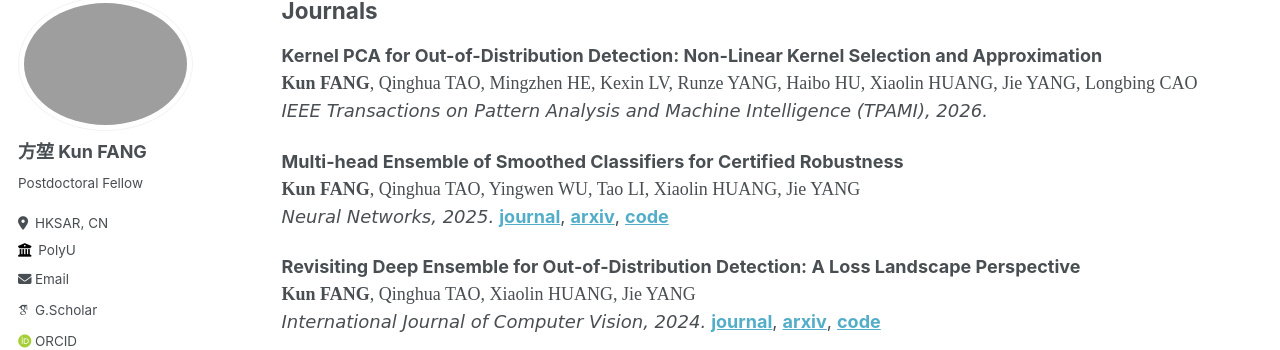
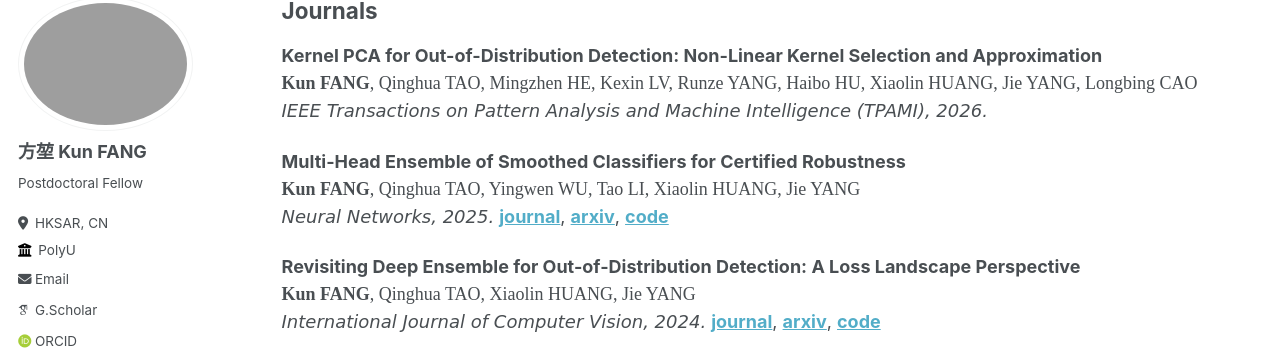
Before and after one commit to fanghenshaometeor/fanghenshaometeor.github.io, a Jekyll site: the page built from _pages/publications.md, in a window 1280 px wide and 900 px high, scrolled down 629 px. Shown: the part 109-459 px from the top of the window. Built offline with Jekyll 4.4.1, drawn with Linux system fonts in a browser that asks for light colours; some web fonts are replaced.

Commit message:
update-pub

```diff
--- a/_pages/publications.md
+++ b/_pages/publications.md
@@ -41,7 +41,7 @@ author_profile: true
 <span style="font-family:Ink Free; font-size:1em;">**Kun FANG**, Qinghua TAO, Mingzhen HE, Kexin LV, Runze YANG, Haibo HU, Xiaolin HUANG, Jie YANG, Longbing CAO</span>
 <span style="font-family:comic sans ms; font-size:1em;">*IEEE Transactions on Pattern Analysis and Machine Intelligence (TPAMI), 2026.*</span>
 
-**Multi-head Ensemble of Smoothed Classifiers for Certified Robustness**
+**Multi-Head Ensemble of Smoothed Classifiers for Certified Robustness**
 <span style="font-family:Ink Free; font-size:1em;">**Kun FANG**, Qinghua TAO, Yingwen WU, Tao LI, Xiaolin HUANG, Jie YANG</span>
 <span style="font-family:comic sans ms; font-size:1em;">*Neural Networks, 2025.*</span> **[journal](https://doi.org/10.1016/j.neunet.2025.107426)**, **[arxiv](https://arxiv.org/abs/2211.10882)**, **[code](https://github.com/fanghenshaometeor/smoothed-multihead-ensemble)**
 
```
